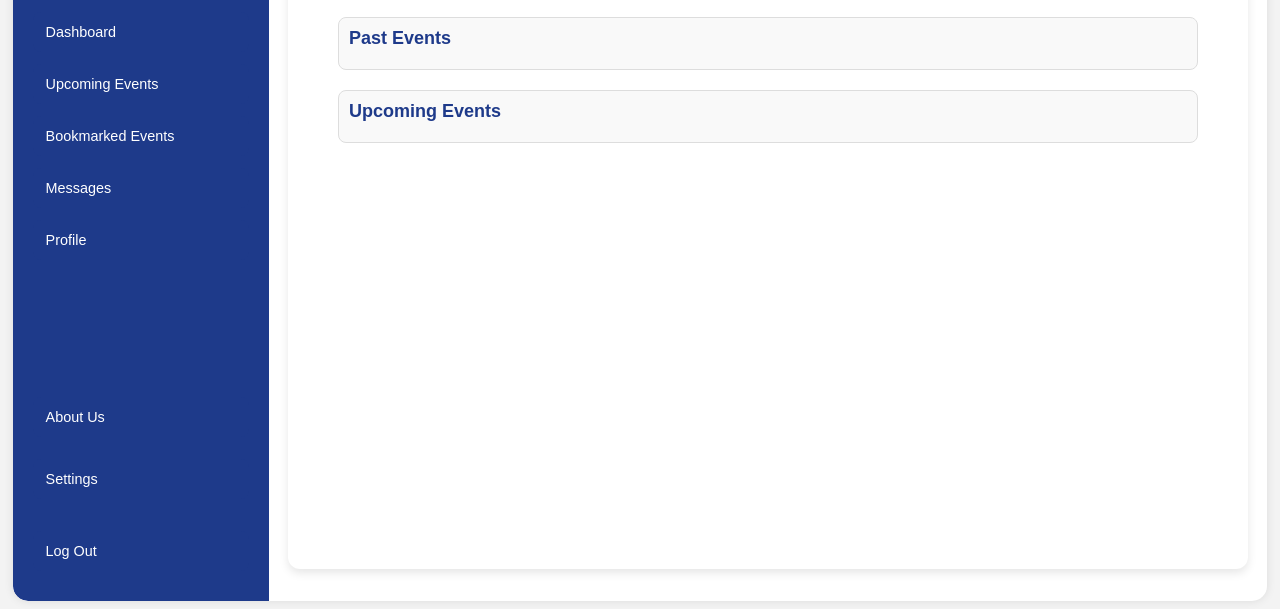
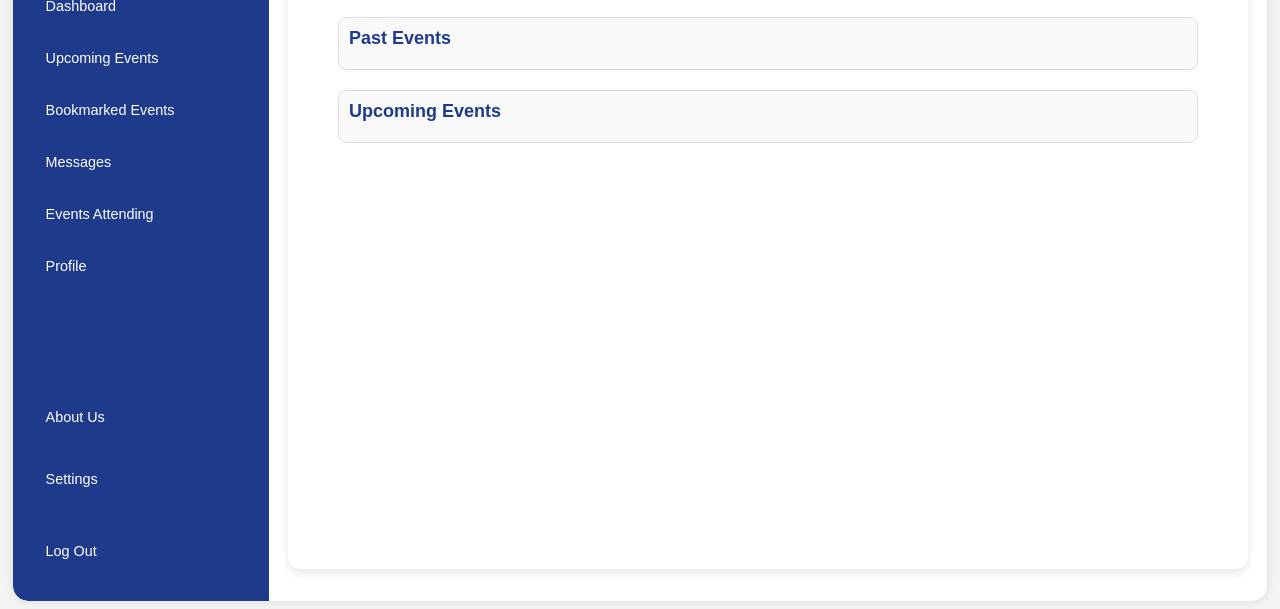
Before and after one commit to dking2213/KV6002-Team-Project, a website: page public/vendor.html in a window 1280 px wide. Shown: the part 191-800 px from the top of the page. Drawn offline with Linux system fonts and the light colour scheme.

Commit message:
NAV Changes

```diff
--- a/public/vendor.html
+++ b/public/vendor.html
@@ -16,6 +16,7 @@
             <a class="nav-item" href="upcoming.html">Upcoming Events</a>
             <a class="nav-item" href="bookmarked.html">Bookmarked Events</a>
             <a class="nav-item" href="messages.html">Messages</a>
+            <a class="nav-item" href="purchasedtickets.html">Events Attending</a>
             <a class="nav-item" href="profile.html">Profile</a>
           </nav>
           <div class="bottom-menu">
```
